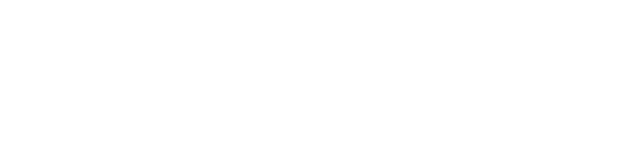
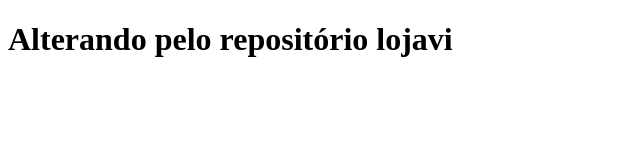
Before and after one commit to Ca-Byte-jpg/lojavirtual, a plain HTML site: page index.html in a window 1280 px wide. Shown: the whole page, without its empty margins (0-640 px from the left). Drawn offline with Linux system fonts and the light colour scheme.

Commit message:
edting index & creating script.js

```diff
--- a/index.html
+++ b/index.html
@@ -6,6 +6,6 @@
     <title>Document</title>
 </head>
 <body>
-
+    <h1>Alterando pelo repositório lojavi</h1>
 </body>
 </html>
--- /dev/null
+++ b/script.js
@@ -0,0 +1 @@
+console.log("Hello, World!");
```
